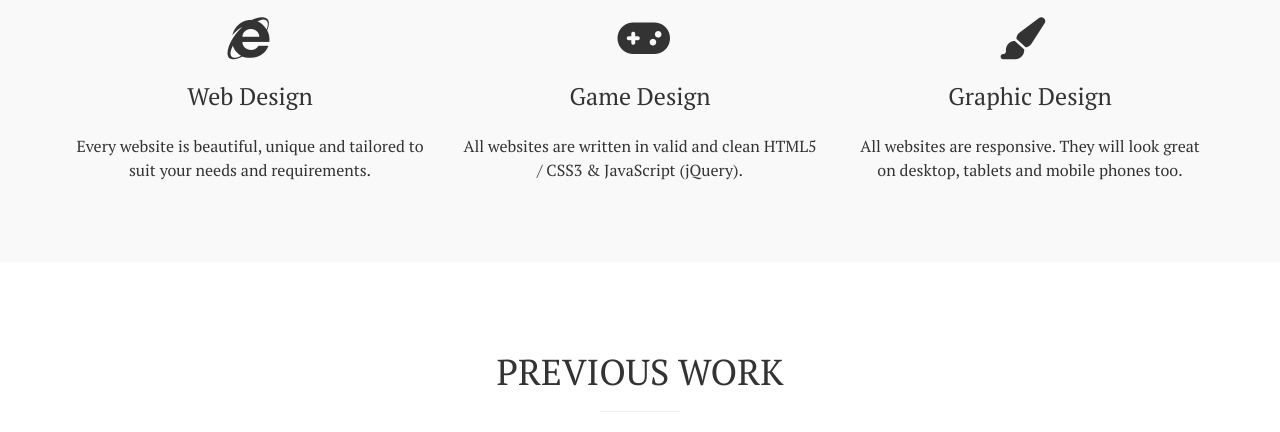
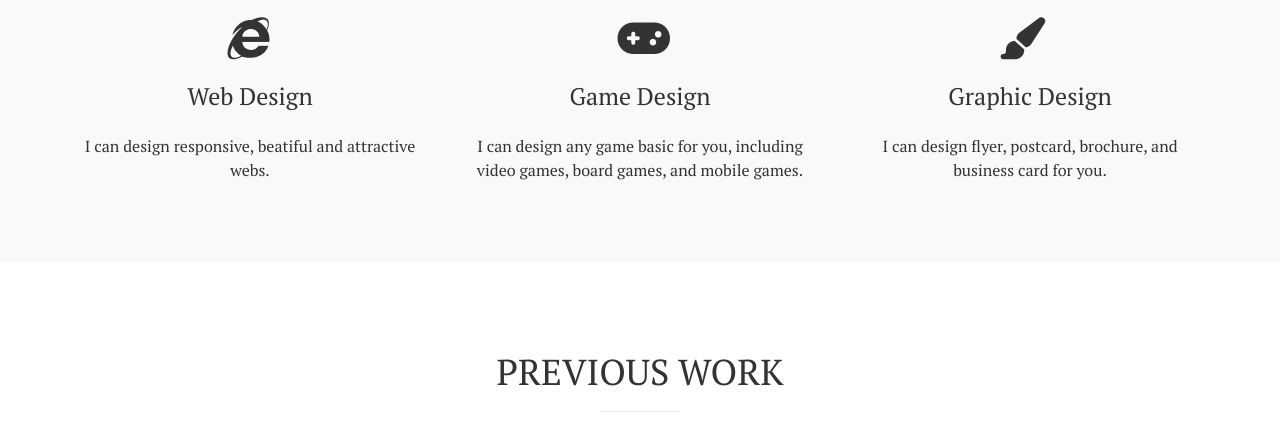
Before and after one commit to jl3623/idm222-jl3623, a plain HTML site: page index.html in a window 1280 px wide. Shown: the part 1080-1512 px from the top of the page. Drawn offline with nearby package versions, Linux system fonts and the light colour scheme.

Commit message:
Update: index_services

```diff
--- a/index.html
+++ b/index.html
@@ -83,7 +83,7 @@
 
             <h2 class="h3">Web Design</h2>
 
-            <p>Every website is beautiful, unique and tailored to suit your needs and requirements.</p>
+            <p>I can design responsive, beatiful and attractive webs.</p>
           </div>
 
           <div class="col-sm-4">
@@ -91,7 +91,7 @@
 
             <h2 class="h3">Game Design</h2>
 
-            <p>All websites are written in valid and clean HTML5 / CSS3 &amp; JavaScript (jQuery).</p>
+            <p>I can design any game basic for you, including video games, board games, and mobile games.</p>
           </div>
 
           <div class="col-sm-4">
@@ -99,7 +99,7 @@
 
             <h2 class="h3">Graphic Design</h2>
 
-            <p>All websites are responsive. They will look great on desktop, tablets and mobile phones too.</p>
+            <p>I can design flyer, postcard, brochure, and business card for you. </p>
           </div>
         </div>
       </div>
```
